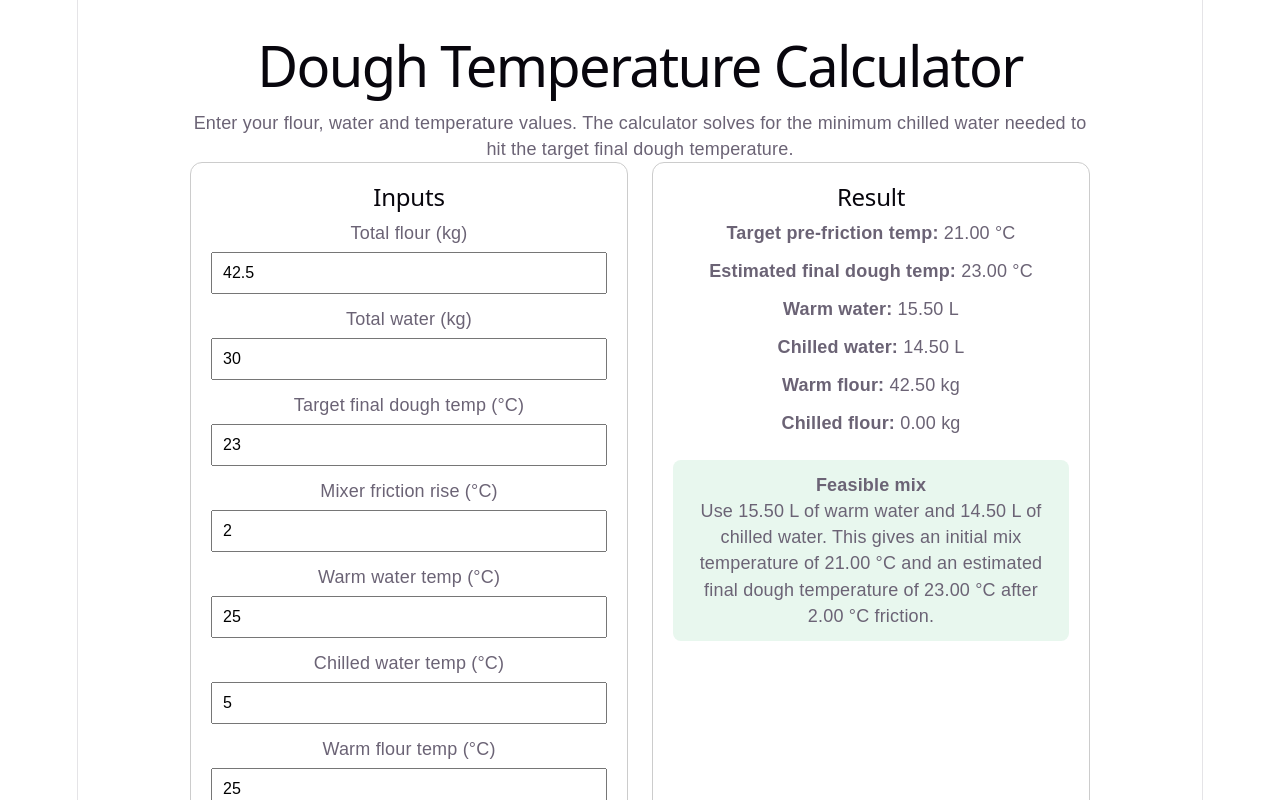
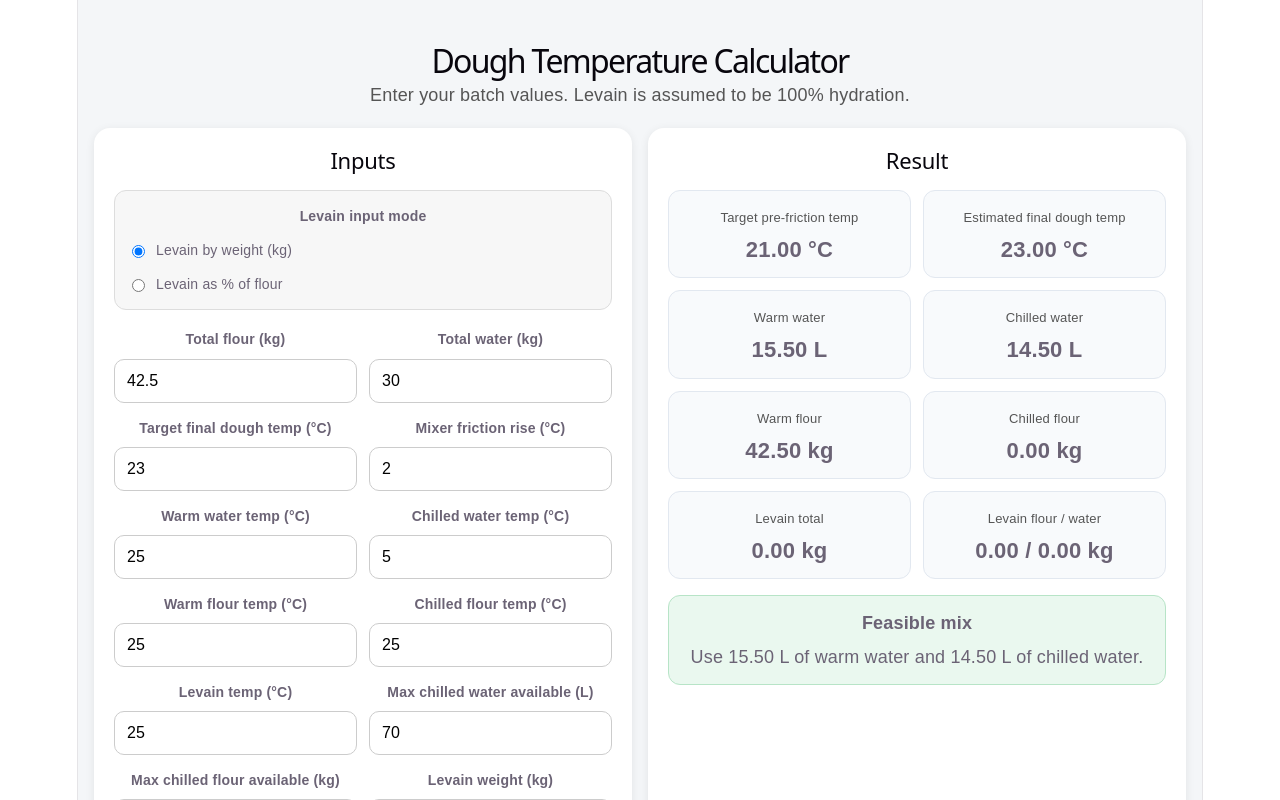
Before and after one commit to adampcross/dough-temp-app, a React (Vite) app: page / in a window 1280 px wide. Shown: the top 800 px of the page. Built offline with nearby package versions, Linux system fonts and the light colour scheme.

Commit message:
Fix blank screen and clean app

```diff
--- a/src/App.jsx
+++ b/src/App.jsx
@@ -12,6 +12,10 @@ export default function DoughTempCalculator() {
     chilledFlourTemp: 25,
     maxChilledWaterL: 70,
     maxChilledFlourKg: 0,
+    levainInputMode: 'weight',
+    levainWeightKg: 0,
+    levainPercentOfFlour: 20,
+    levainTemp: 25,
   });
 
   const parseNum = (value) => {
@@ -34,19 +38,29 @@ export default function DoughTempCalculator() {
     const chilledFlourTemp = parseNum(form.chilledFlourTemp);
     const maxChilledWaterL = parseNum(form.maxChilledWaterL);
     const maxChilledFlourKg = parseNum(form.maxChilledFlourKg);
+    const levainTemp = parseNum(form.levainTemp);
+
+    const levainWeightKg =
+      form.levainInputMode === 'percent'
+        ? flourKg * (parseNum(form.levainPercentOfFlour) / 100)
+        : parseNum(form.levainWeightKg);
+
+    const levainFlourKg = levainWeightKg / 2;
+    const levainWaterKg = levainWeightKg / 2;
 
     const targetPreFrictionTemp = targetFinalTemp - frictionRise;
-    const totalMass = flourKg + waterKg;
+    const totalMass = flourKg + waterKg + levainWeightKg;
 
-    if (flourKg <= 0 || waterKg < 0 || totalMass <= 0) {
-      return { error: 'Enter valid flour and water amounts.' };
+    if (flourKg <= 0 || waterKg < 0 || levainWeightKg < 0 || totalMass <= 0) {
+      return { error: 'Enter valid flour, water and levain amounts.' };
     }
 
     const targetHeat = targetPreFrictionTemp * totalMass;
+    const levainHeat = levainWeightKg * levainTemp;
     const flourHeatAllWarm = flourKg * warmFlourTemp;
 
     const chilledWaterNeeded =
-      (targetHeat - flourHeatAllWarm - waterKg * warmWaterTemp) /
+      (targetHeat - flourHeatAllWarm - levainHeat - waterKg * warmWaterTemp) /
       (chilledWaterTemp - warmWaterTemp);
 
     let chilledWater = chilledWaterNeeded;
@@ -67,25 +81,34 @@ export default function DoughTempCalculator() {
       chilledWater = waterKg;
       warmWater = 0;
 
+      if (chilledFlourTemp === warmFlourTemp) {
+        chilledFlour = 0;
+      } else {
         const remainingHeatAfterAllChilledWater =
           targetHeat - waterKg * chilledWaterTemp;
 
         const chilledFlourNeeded =
-        (remainingHeatAfterAllChilledWater - flourKg * warmFlourTemp) /
+          (remainingHeatAfterAllChilledWater - flourKg * warmFlourTemp - levainHeat) /
           (chilledFlourTemp - warmFlourTemp);
 
         chilledFlour = chilledFlourNeeded;
         warmFlour = flourKg - chilledFlour;
       }
+    }
 
     if (chilledWater > maxChilledWaterL + 1e-9) {
       feasible = false;
-      message = `Not feasible with the current chilled water limit. Required chilled water is ${chilledWater.toFixed(2)} L, but the limit is ${maxChilledWaterL.toFixed(2)} L.`;
+      message = `Not feasible with the current chilled water limit. Required chilled water is ${chilledWater.toFixed(
+        2
+      )} L, but the limit is ${maxChilledWaterL.toFixed(2)} L.`;
     }
 
     if (chilledFlour > maxChilledFlourKg + 1e-9) {
       feasible = false;
-      message = `Not feasible with the current chilled flour limit. Required chilled flour is ${chilledFlour.toFixed(2)} kg, but the limit is ${maxChilledFlourKg.toFixed(2)} kg.`;
+      message = `Not feasible with the current chilled flour limit. Required chilled flour is ${Math.max(
+        0,
+        chilledFlour
+      ).toFixed(2)} kg, but the limit is ${maxChilledFlourKg.toFixed(2)} kg.`;
     }
 
     if (warmWater < -1e-9 || warmFlour < -1e-9) {
@@ -96,9 +119,10 @@ export default function DoughTempCalculator() {
     const actualInitialTemp = feasible
       ? (
           (warmFlour * warmFlourTemp +
-            chilledFlour * chilledFlourTemp +
+            Math.max(0, chilledFlour) * chilledFlourTemp +
             warmWater * warmWaterTemp +
-            chilledWater * chilledWaterTemp) /
+            chilledWater * chilledWaterTemp +
+            levainHeat) /
           totalMass
         )
       : null;
@@ -107,6 +131,39 @@ export default function DoughTempCalculator() {
       feasible && actualInitialTemp !== null
         ? actualInitialTemp + frictionRise
         : null;
+
+    const maxUsableChilledWater = Math.min(waterKg, maxChilledWaterL);
+    const maxUsableChilledFlour = Math.min(flourKg, maxChilledFlourKg);
+
+    const coldestAchievableInitialTemp =
+      ((flourKg - maxUsableChilledFlour) * warmFlourTemp +
+        maxUsableChilledFlour * chilledFlourTemp +
+        (waterKg - maxUsableChilledWater) * warmWaterTemp +
+        maxUsableChilledWater * chilledWaterTemp +
+        levainHeat) /
+      totalMass;
+
+    const coldestAchievableFinalTemp =
+      coldestAchievableInitialTemp + frictionRise;
+
+    let maxWarmFlourTempForTarget = null;
+    let flourTempReductionNeeded = null;
+
+    if (!feasible && flourKg > maxUsableChilledFlour) {
+      const nonChilledFlourKg = flourKg - maxUsableChilledFlour;
+      const targetTotalHeat = targetPreFrictionTemp * totalMass;
+
+      const fixedHeat =
+        (waterKg - maxUsableChilledWater) * warmWaterTemp +
+        maxUsableChilledWater * chilledWaterTemp +
+        maxUsableChilledFlour * chilledFlourTemp +
+        levainHeat;
+
+      maxWarmFlourTempForTarget =
+        (targetTotalHeat - fixedHeat) / nonChilledFlourKg;
+
+      flourTempReductionNeeded = warmFlourTemp - maxWarmFlourTempForTarget;
+    }
 
     return {
       feasible,
@@ -118,6 +175,12 @@ export default function DoughTempCalculator() {
       warmFlour: Math.max(0, warmFlour),
       actualInitialTemp,
       actualFinalTemp,
+      coldestAchievableFinalTemp,
+      maxWarmFlourTempForTarget,
+      flourTempReductionNeeded,
+      levainWeightKg,
+      levainFlourKg,
+      levainWaterKg,
     };
   }, [form]);
 
@@ -130,62 +193,299 @@ export default function DoughTempCalculator() {
     ['chilledWaterTemp', 'Chilled water temp (°C)'],
     ['warmFlourTemp', 'Warm flour temp (°C)'],
     ['chilledFlourTemp', 'Chilled flour temp (°C)'],
+    ['levainTemp', 'Levain temp (°C)'],
     ['maxChilledWaterL', 'Max chilled water available (L)'],
     ['maxChilledFlourKg', 'Max chilled flour available (kg)'],
   ];
 
   return (
-    <div style={{ fontFamily: 'Arial, sans-serif', padding: '20px', maxWidth: '900px', margin: '0 auto' }}>
-      <h1>Dough Temperature Calculator</h1>
-      <p>
-        Enter your flour, water and temperature values. The calculator solves for the minimum chilled water needed to hit the target final dough temperature.
+    <div style={styles.page}>
+      <div style={styles.container}>
+        <h1 style={styles.h1}>Dough Temperature Calculator</h1>
+        <p style={styles.p}>
+          Enter your batch values. Levain is assumed to be 100% hydration.
         </p>
 
-      <div style={{ display: 'grid', gap: '24px', gridTemplateColumns: '1fr 1fr' }}>
-        <section style={{ border: '1px solid #ccc', borderRadius: '12px', padding: '20px' }}>
-          <h2>Inputs</h2>
-          <div style={{ display: 'grid', gap: '12px' }}>
+        <div style={styles.grid}>
+          <section style={styles.card}>
+            <h2 style={styles.h2}>Inputs</h2>
+
+            <div style={styles.levainModeBox}>
+              <div style={styles.label}>Levain input mode</div>
+              <label style={styles.radioLabel}>
+                <input
+                  type="radio"
+                  name="levainInputMode"
+                  checked={form.levainInputMode === 'weight'}
+                  onChange={() => setField('levainInputMode', 'weight')}
+                />
+                <span>Levain by weight (kg)</span>
+              </label>
+              <label style={styles.radioLabel}>
+                <input
+                  type="radio"
+                  name="levainInputMode"
+                  checked={form.levainInputMode === 'percent'}
+                  onChange={() => setField('levainInputMode', 'percent')}
+                />
+                <span>Levain as % of flour</span>
+              </label>
+            </div>
+
+            <div style={styles.inputGrid}>
               {fields.map(([key, label]) => (
-              <label key={key} style={{ display: 'grid', gap: '6px' }}>
-                <span>{label}</span>
+                <label key={key} style={styles.field}>
+                  <span style={styles.label}>{label}</span>
                   <input
                     type="number"
                     step="0.01"
                     value={form[key]}
                     onChange={(e) => setField(key, e.target.value)}
-                  style={{ padding: '10px', fontSize: '16px' }}
+                    style={styles.input}
                   />
                 </label>
               ))}
+
+              {form.levainInputMode === 'weight' ? (
+                <label style={styles.field}>
+                  <span style={styles.label}>Levain weight (kg)</span>
+                  <input
+                    type="number"
+                    step="0.01"
+                    value={form.levainWeightKg}
+                    onChange={(e) => setField('levainWeightKg', e.target.value)}
+                    style={styles.input}
+                  />
+                </label>
+              ) : (
+                <label style={styles.field}>
+                  <span style={styles.label}>Levain as % of flour</span>
+                  <input
+                    type="number"
+                    step="0.01"
+                    value={form.levainPercentOfFlour}
+                    onChange={(e) =>
+                      setField('levainPercentOfFlour', e.target.value)
+                    }
+                    style={styles.input}
+                  />
+                </label>
+              )}
             </div>
           </section>
 
-        <section style={{ border: '1px solid #ccc', borderRadius: '12px', padding: '20px' }}>
-          <h2>Result</h2>
+          <section style={styles.card}>
+            <h2 style={styles.h2}>Result</h2>
 
             {result.error ? (
-            <div>{result.error}</div>
+              <div style={styles.warningBox}>{result.error}</div>
             ) : (
-            <div style={{ display: 'grid', gap: '12px' }}>
-              <div><strong>Target pre-friction temp:</strong> {result.targetPreFrictionTemp.toFixed(2)} °C</div>
-              <div><strong>Estimated final dough temp:</strong> {result.actualFinalTemp !== null ? `${result.actualFinalTemp.toFixed(2)} °C` : '—'}</div>
-              <div><strong>Warm water:</strong> {result.warmWater.toFixed(2)} L</div>
-              <div><strong>Chilled water:</strong> {result.chilledWater.toFixed(2)} L</div>
-              <div><strong>Warm flour:</strong> {result.warmFlour.toFixed(2)} kg</div>
-              <div><strong>Chilled flour:</strong> {result.chilledFlour.toFixed(2)} kg</div>
+              <>
+                <div style={styles.metricsGrid}>
+                  <Metric
+                    label="Target pre-friction temp"
+                    value={`${result.targetPreFrictionTemp.toFixed(2)} °C`}
+                  />
+                  <Metric
+                    label="Estimated final dough temp"
+                    value={
+                      result.actualFinalTemp !== null
+                        ? `${result.actualFinalTemp.toFixed(2)} °C`
+                        : '—'
+                    }
+                  />
+                  <Metric
+                    label="Warm water"
+                    value={`${result.warmWater.toFixed(2)} L`}
+                  />
+                  <Metric
+                    label="Chilled water"
+                    value={`${result.chilledWater.toFixed(2)} L`}
+                  />
+                  <Metric
+                    label="Warm flour"
+                    value={`${result.warmFlour.toFixed(2)} kg`}
+                  />
+                  <Metric
+                    label="Chilled flour"
+                    value={`${result.chilledFlour.toFixed(2)} kg`}
+                  />
+                  <Metric
+                    label="Levain total"
+                    value={`${result.levainWeightKg.toFixed(2)} kg`}
+                  />
+                  <Metric
+                    label="Levain flour / water"
+                    value={`${result.levainFlourKg.toFixed(2)} / ${result.levainWaterKg.toFixed(2)} kg`}
+                  />
 
-              <div style={{ marginTop: '12px', padding: '12px', borderRadius: '8px', background: result.feasible ? '#e8f7ee' : '#fff4e5' }}>
-                <strong>{result.feasible ? 'Feasible mix' : 'Constraint issue'}</strong>
-                <p>
+                  {!result.feasible && (
+                    <>
+                      <Metric
+                        label="Coldest achievable final dough temp"
+                        value={`${result.coldestAchievableFinalTemp.toFixed(
+                          2
+                        )} °C`}
+                      />
+                      <Metric
+                        label="Max warm flour temp to still hit target"
+                        value={
+                          result.maxWarmFlourTempForTarget !== null
+                            ? `${result.maxWarmFlourTempForTarget.toFixed(2)} °C`
+                            : '—'
+                        }
+                      />
+                    </>
+                  )}
+                </div>
+
+                <div
+                  style={
+                    result.feasible ? styles.successBox : styles.warningBox
+                  }
+                >
+                  <strong>
+                    {result.feasible ? 'Feasible mix' : 'Target not achievable'}
+                  </strong>
+                  <p style={{ marginTop: 8, marginBottom: 0 }}>
                     {result.feasible
-                    ? `Use ${result.warmWater.toFixed(2)} L of warm water and ${result.chilledWater.toFixed(2)} L of chilled water. This gives an initial mix temperature of ${result.actualInitialTemp?.toFixed(2)} °C and an estimated final dough temperature of ${result.actualFinalTemp?.toFixed(2)} °C after ${parseNum(form.frictionRise).toFixed(2)} °C friction.`
-                    : result.message}
+                      ? `Use ${result.warmWater.toFixed(
+                          2
+                        )} L of warm water and ${result.chilledWater.toFixed(
+                          2
+                        )} L of chilled water.`
+                      : `${result.message} Coldest achievable final dough temperature is ${result.coldestAchievableFinalTemp.toFixed(
+                          2
+                        )} °C.`}
                   </p>
+
+                  {!result.feasible &&
+                    result.flourTempReductionNeeded !== null && (
+                      <p style={{ marginTop: 8, marginBottom: 0 }}>
+                        With all usable chilled water already applied, flour
+                        would need to be cooler by{' '}
+                        {result.flourTempReductionNeeded.toFixed(2)} °C.
+                      </p>
+                    )}
                 </div>
-            </div>
+              </>
             )}
           </section>
         </div>
       </div>
+    </div>
   );
 }
+
+function Metric({ label, value }) {
+  return (
+    <div style={styles.metric}>
+      <div style={styles.metricLabel}>{label}</div>
+      <div style={styles.metricValue}>{value}</div>
+    </div>
+  );
+}
+
+const styles = {
+  page: {
+    fontFamily: 'Arial, sans-serif',
+    background: '#f4f6f8',
+    minHeight: '100vh',
+    padding: '16px',
+    boxSizing: 'border-box',
+  },
+  container: {
+    maxWidth: '1100px',
+    margin: '0 auto',
+  },
+  h1: {
+    fontSize: '32px',
+    marginBottom: '8px',
+  },
+  h2: {
+    fontSize: '22px',
+    marginTop: 0,
+    marginBottom: '16px',
+  },
+  p: {
+    color: '#555',
+    marginBottom: '20px',
+  },
+  grid: {
+    display: 'grid',
+    gridTemplateColumns: 'repeat(auto-fit, minmax(320px, 1fr))',
+    gap: '16px',
+  },
+  card: {
+    background: '#fff',
+    borderRadius: '16px',
+    padding: '20px',
+    boxShadow: '0 2px 10px rgba(0,0,0,0.08)',
+  },
+  inputGrid: {
+    display: 'grid',
+    gridTemplateColumns: 'repeat(auto-fit, minmax(220px, 1fr))',
+    gap: '12px',
+  },
+  field: {
+    display: 'grid',
+    gap: '6px',
+  },
+  label: {
+    fontSize: '14px',
+    fontWeight: 600,
+  },
+  input: {
+    padding: '12px',
+    fontSize: '16px',
+    borderRadius: '10px',
+    border: '1px solid #ccc',
+  },
+  levainModeBox: {
+    marginBottom: '16px',
+    padding: '12px',
+    borderRadius: '12px',
+    background: '#f7f7f7',
+    border: '1px solid #ddd',
+  },
+  radioLabel: {
+    display: 'flex',
+    gap: '8px',
+    alignItems: 'center',
+    marginTop: '8px',
+    fontSize: '14px',
+  },
+  metricsGrid: {
+    display: 'grid',
+    gridTemplateColumns: 'repeat(auto-fit, minmax(220px, 1fr))',
+    gap: '12px',
+    marginBottom: '16px',
+  },
+  metric: {
+    background: '#f8fafc',
+    border: '1px solid #e2e8f0',
+    borderRadius: '12px',
+    padding: '14px',
+  },
+  metricLabel: {
+    fontSize: '13px',
+    color: '#555',
+    marginBottom: '6px',
+  },
+  metricValue: {
+    fontSize: '22px',
+    fontWeight: 700,
+  },
+  successBox: {
+    background: '#eaf8ef',
+    border: '1px solid #b7e4c7',
+    borderRadius: '12px',
+    padding: '14px',
+  },
+  warningBox: {
+    background: '#fff4e5',
+    border: '1px solid #f3d19c',
+    borderRadius: '12px',
+    padding: '14px',
+  },
+};
```
Lines whose indentation alone changed are shown as unchanged.
